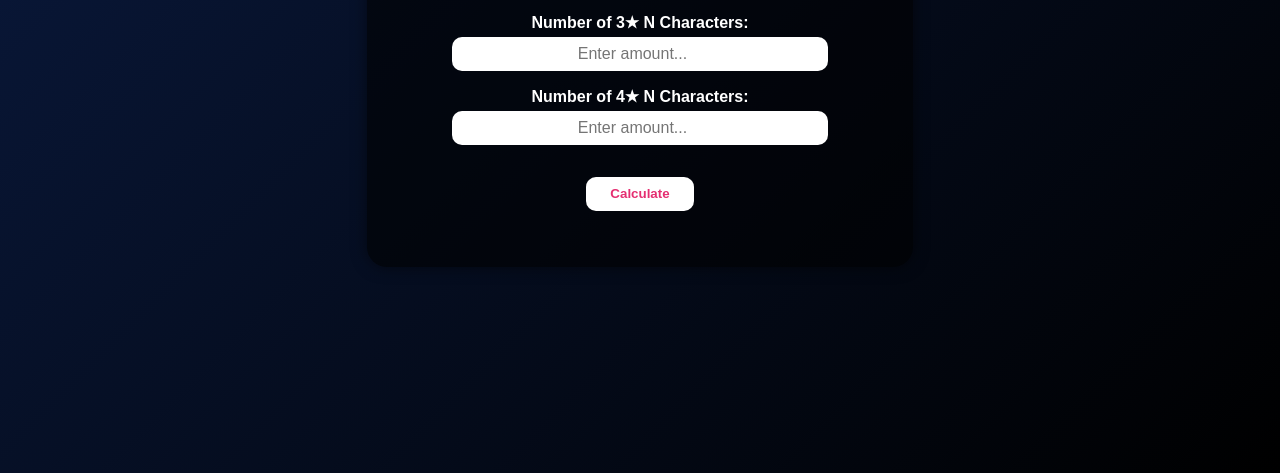
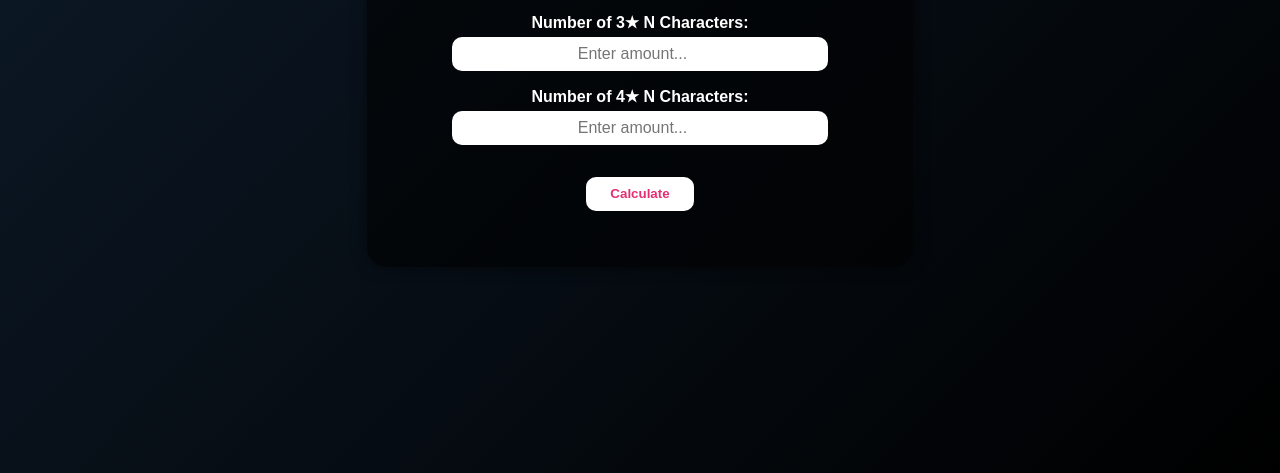
Before and after one commit to Christian1738/Exp-Calculator, a plain HTML site: page index.html in a window 1280 px wide. Shown: the part 327-800 px from the top of the page. Drawn offline with Linux system fonts and the light colour scheme.

Commit message:
Update index.html

```diff
--- a/index.html
+++ b/index.html
@@ -7,7 +7,7 @@
   <style>
     body {
       font-family: 'Poppins', sans-serif;
-     background: linear-gradient(135deg, #0a1a3f, #000000);
+     background: linear-gradient(135deg, #0d1b2a, #000000);
       color: #fff;
       text-align: center;
       margin: 0;
```
